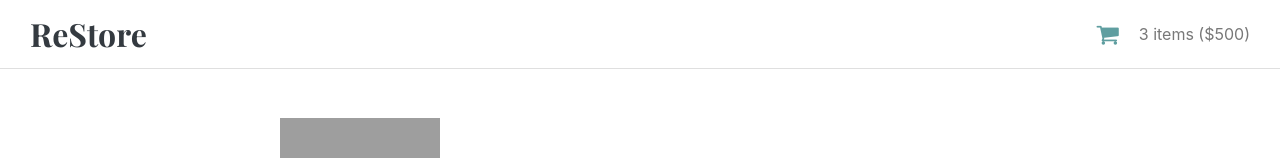
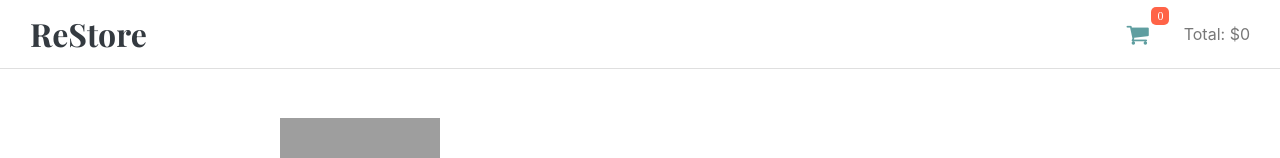
Before and after one commit to Denys1911/Redux_Store, a React (Create React App) app: page / in a window 1280 px wide. Shown: the top 158 px of the page. Built offline with nearby package versions, Linux system fonts and the light colour scheme; grey boxes are pictures that could not be loaded.

Commit message:
connected ShopHeader to Redux and added styles to it

```diff
--- a/src/components/App/App.js
+++ b/src/components/App/App.js
@@ -7,7 +7,7 @@ import "./App.css";
 
 export const App = () => (
     <div className="app">
-        <ShopHeader itemsAmount={3} totalPrice={500}/>
+        <ShopHeader/>
         <main>
             <Switch>
                 <Route path="/" exact component={HomePage}/>
--- a/src/components/ShopHeader/ShopHeader.css
+++ b/src/components/ShopHeader/ShopHeader.css
@@ -26,7 +26,20 @@
 }
 
 .shopping-cart i {
+    position: relative;
     color: cadetblue;
-    margin-right: 20px;
+    margin-right: 35px;
     font-size: 1.5rem;
 }
+
+.cart-items-score {
+    position: absolute;
+    top: -15px;
+    left: 25px;
+    padding: 3px 6px;
+    text-align: center;
+    font-size: 12px;
+    color: white;
+    background-color: tomato;
+    border-radius: 5px;
+}
--- a/src/components/ShopHeader/ShopHeader.js
+++ b/src/components/ShopHeader/ShopHeader.js
@@ -1,15 +1,22 @@
 import React from "react";
 import {Link} from "react-router-dom";
 import {HOME, CART} from "../../constants/routes";
+import {connect} from "react-redux";
 
 import "./ShopHeader.css";
 
-export const ShopHeader = ({itemsAmount, totalPrice}) => (
+const ShopHeader = ({cartItemsAmount, orderTotalPrice}) => (
     <header className="shop-header">
         <Link to={HOME} className="logo text-dark">ReStore</Link>
         <Link to={CART} className="shopping-cart">
-            <i className="cart-icon fa fa-shopping-cart"/>
-            {itemsAmount} items (${totalPrice})
+            <i className="cart-icon fa fa-shopping-cart">
+                <div className="cart-items-score">{cartItemsAmount}</div>
+            </i>
+            Total: ${orderTotalPrice}
         </Link>
     </header>
 );
+
+const mapStateToProps = ({shoppingCart: {orderTotalPrice, cartItemsAmount}}) => ({orderTotalPrice, cartItemsAmount});
+
+export default connect(mapStateToProps)(ShopHeader);
--- a/src/components/ShopHeader/index.js
+++ b/src/components/ShopHeader/index.js
@@ -1,3 +1,3 @@
-import {ShopHeader} from "./ShopHeader";
+import ShopHeader from "./ShopHeader";
 
 export {ShopHeader};
--- a/src/reducers/updateShoppingCart.js
+++ b/src/reducers/updateShoppingCart.js
@@ -40,7 +40,8 @@ const updateOrder = (state, bookId, quantity) => {
 
     return {
         cartItems: newCartItems,
-        orderTotalPrice
+        orderTotalPrice,
+        cartItemsAmount: newCartItems.length
     };
 };
 
@@ -48,7 +49,8 @@ export const updateShoppingCart = (state, {type, payload}) => {
     if (!state) {
         return {
             cartItems: [],
-            orderTotalPrice: 0
+            orderTotalPrice: 0,
+            cartItemsAmount: 0
         }
     }
 
```
